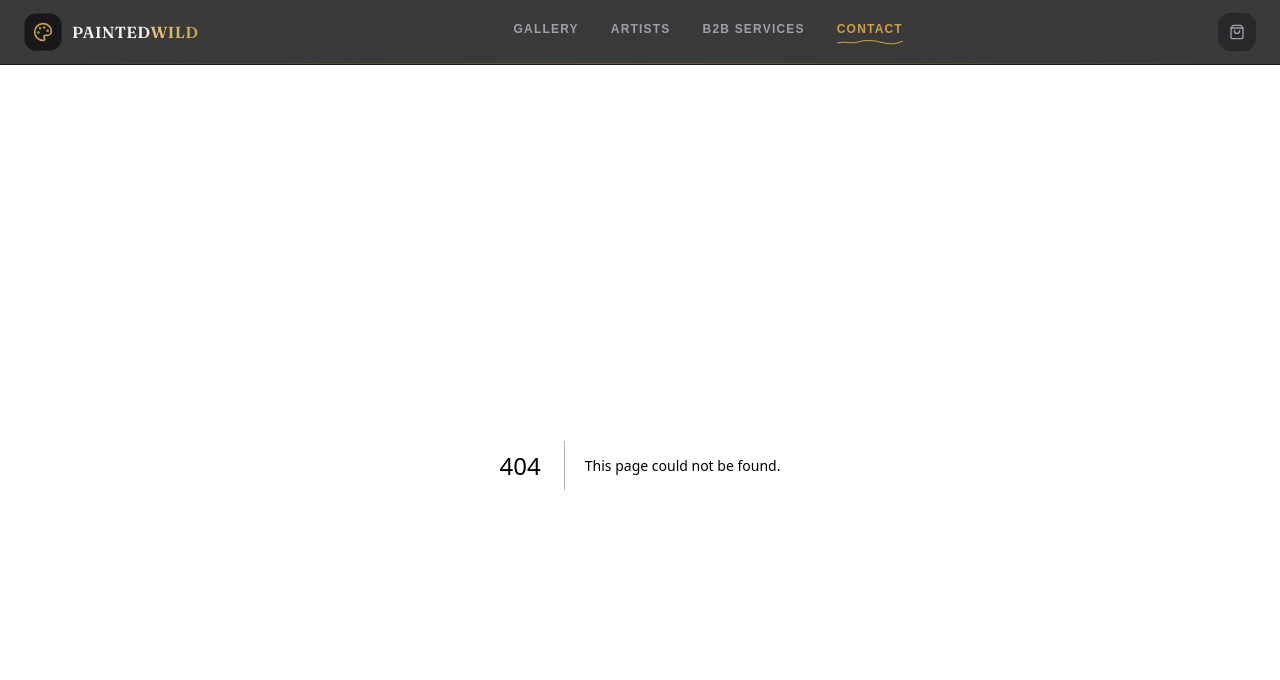
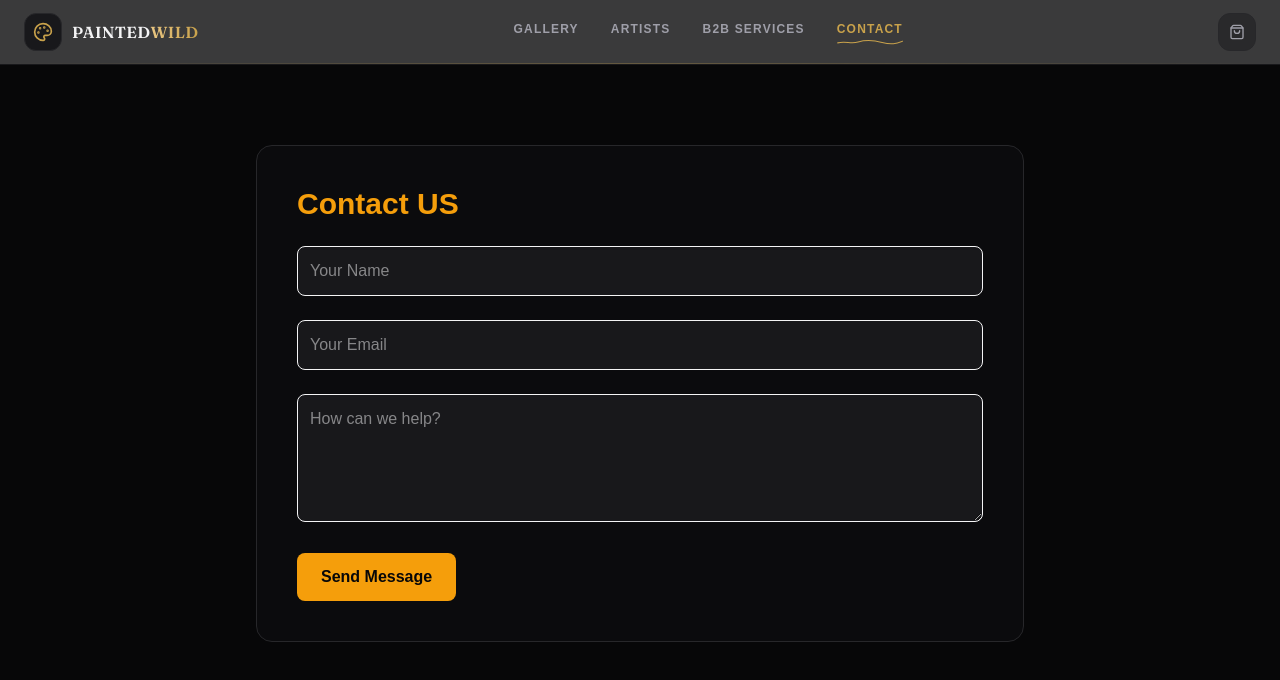
Before and after one commit to Keshpro/ArtGallary_, a Next.js app: page /contact in a window 1280 px wide. Before the commit this address had no page. Shown: the top 680 px of the page. Built offline with nearby package versions, Linux system fonts and the light colour scheme.

Commit message:
Create page.js

```diff
--- /dev/null
+++ b/src/app/contact/page.js
@@ -0,0 +1,46 @@
+"use client"; // <--- This must be the first line!
+
+import { useState } from "react";
+
+export default function ContactPage() {
+  const [status, setStatus] = useState("");
+
+  async function handleSubmit(e) {
+    e.preventDefault();
+    const formData = {
+      name: e.target.name.value,
+      email: e.target.email.value,
+      message: e.target.message.value,
+    };
+
+    const res = await fetch("/api/contact", {
+      method: "POST",
+      headers: { "Content-Type": "application/json" },
+      body: JSON.stringify(formData),
+    });
+
+    if (res.ok) {
+      setStatus("Message sent successfully!");
+      e.target.reset();
+    } else {
+      setStatus("Failed to send message.");
+    }
+  }
+
+  return (
+    <div className="min-h-screen bg-[#070708] text-[#f4f4f5] py-20 px-6">
+      <div className="max-w-3xl mx-auto border border-[#27272a] p-10 rounded-2xl bg-[#0b0b0d]">
+        <h1 className="text-3xl font-bold mb-6 text-[#f59e0b]">Contact US</h1>
+        <form onSubmit={handleSubmit} className="space-y-6">
+          <input name="name" required placeholder="Your Name" className="w-full bg-[#18181b] border p-3 rounded-lg" />
+          <input name="email" type="email" required placeholder="Your Email" className="w-full bg-[#18181b] border p-3 rounded-lg" />
+          <textarea name="message" required placeholder="How can we help?" className="w-full bg-[#18181b] border p-3 rounded-lg h-32"></textarea>
+          <button type="submit" className="bg-[#f59e0b] text-[#070708] font-bold px-6 py-3 rounded-lg">
+            Send Message
+          </button>
+        </form>
+        {status && <p className="mt-4 text-sm">{status}</p>}
+      </div>
+    </div>
+  );
+}
```
